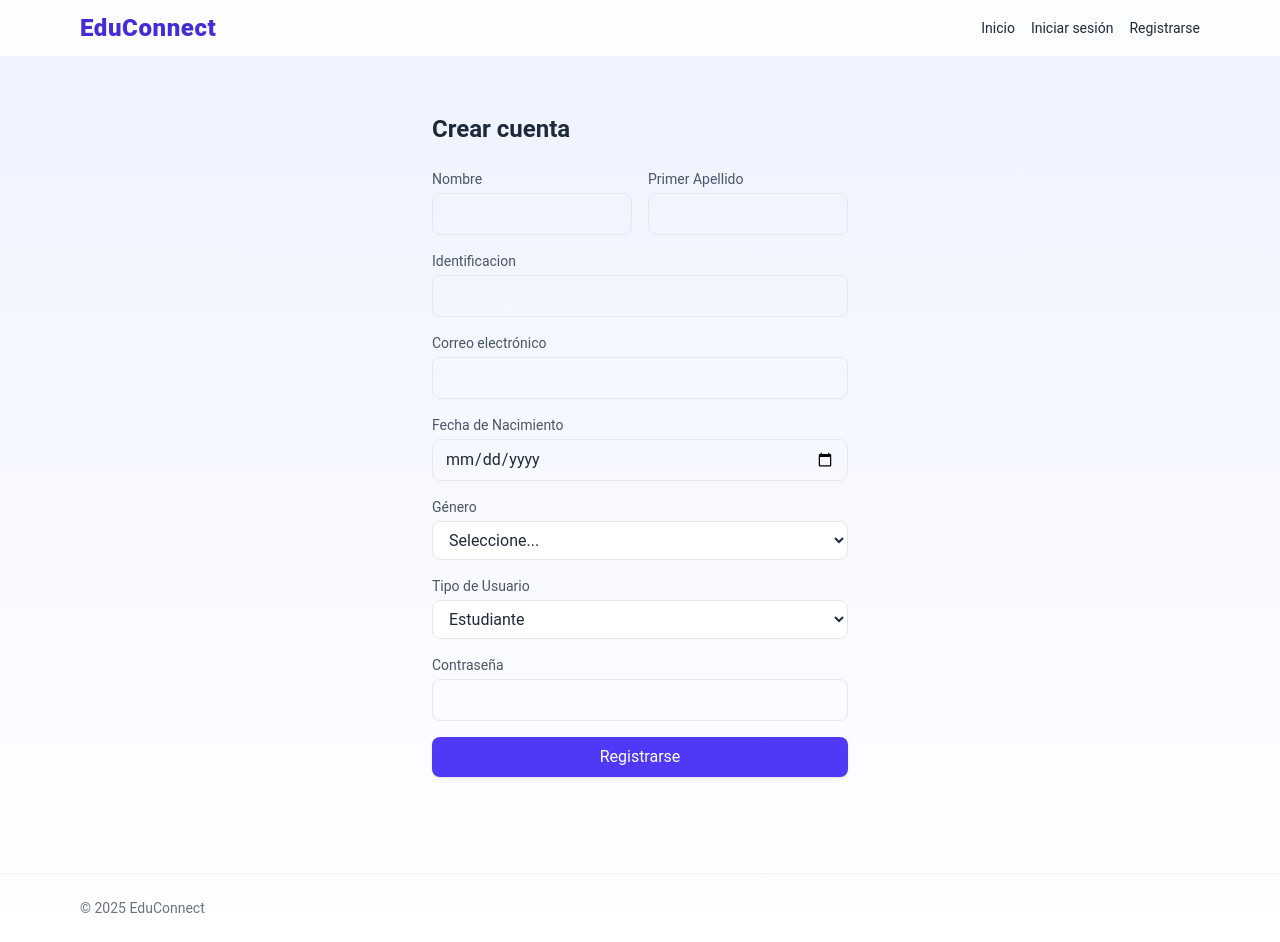
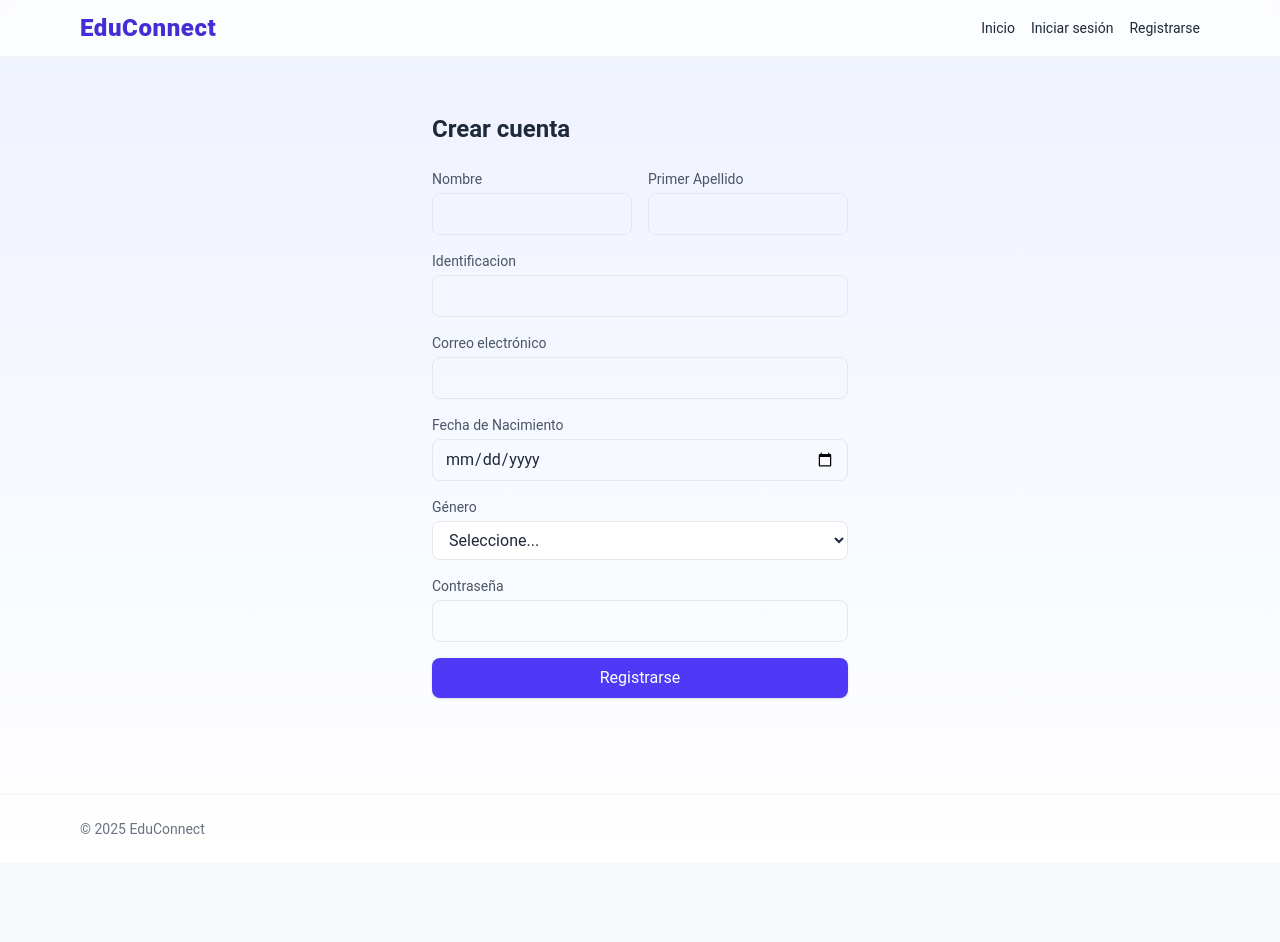
Before and after one commit to Servas20900/educonnect, a React (Vite) app in the folder educonnect/: page /register in a window 1280 px wide. After the commit the page ends 863 px from the top, so only its background shows below. Built offline with nearby package versions, Linux system fonts and the light colour scheme.

Commit message:
feat(Register) : Se completa la HU 37

```diff
--- a/educonnect/src/pages/public/Register.jsx
+++ b/educonnect/src/pages/public/Register.jsx
@@ -72,17 +72,6 @@ export default function Register() {
             <option value="prefiero_no_decir">Prefiero no decir</option>
           </select>
         </div>
-
-        <div>
-          <label className="block text-sm text-gray-600">Tipo de Usuario</label>
-          <select name="rol" value={formData.rol} onChange={handleChange} className="mt-1 w-full rounded-lg border border-gray-200 px-3 py-2 bg-white" required>
-            <option value="estudiante">Estudiante</option>
-            <option value="docente">Docente</option>
-            <option value="administrador">Administrador</option>
-            <option value="comite">Comité</option>
-          </select>
-        </div>
-
         <div>
           <label className="block text-sm text-gray-600">Contraseña</label>
           <input type="password" name="password" onChange={handleChange} className="mt-1 w-full rounded-lg border border-gray-200 px-3 py-2" required />
```
